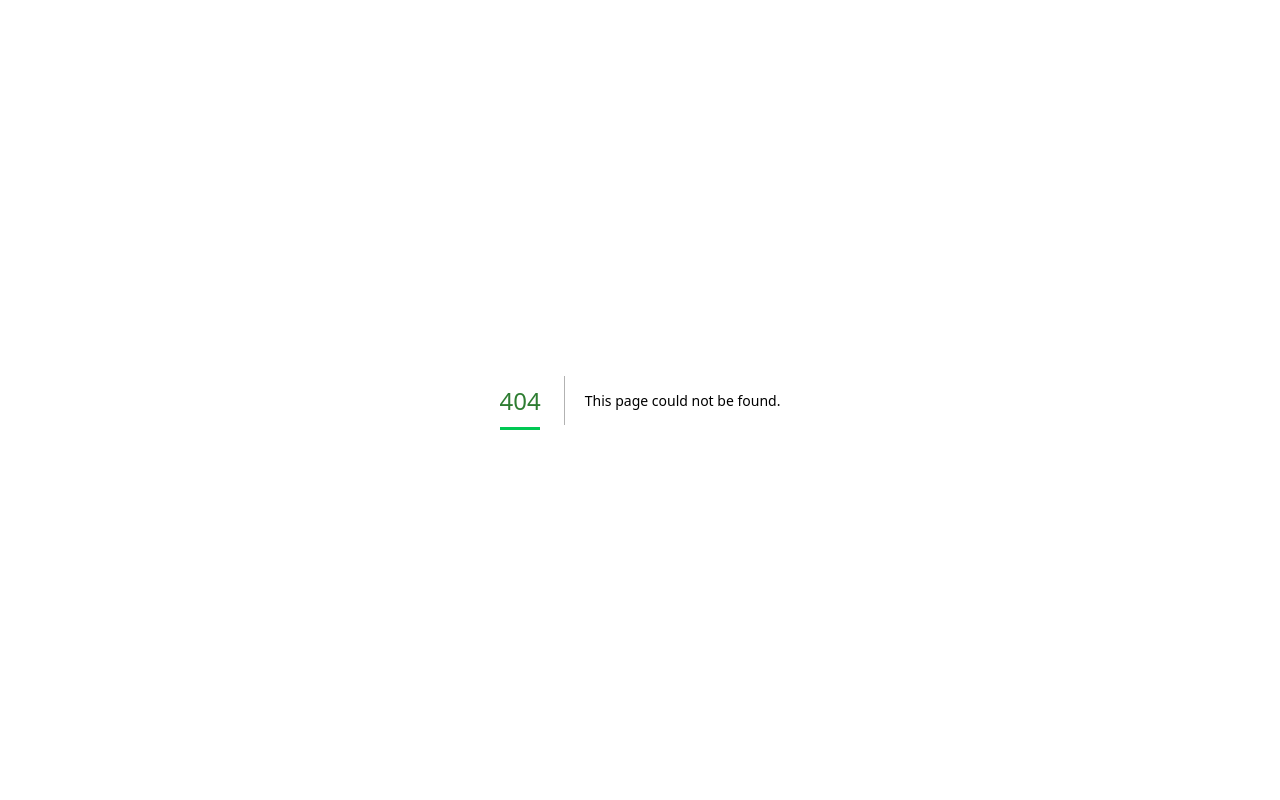
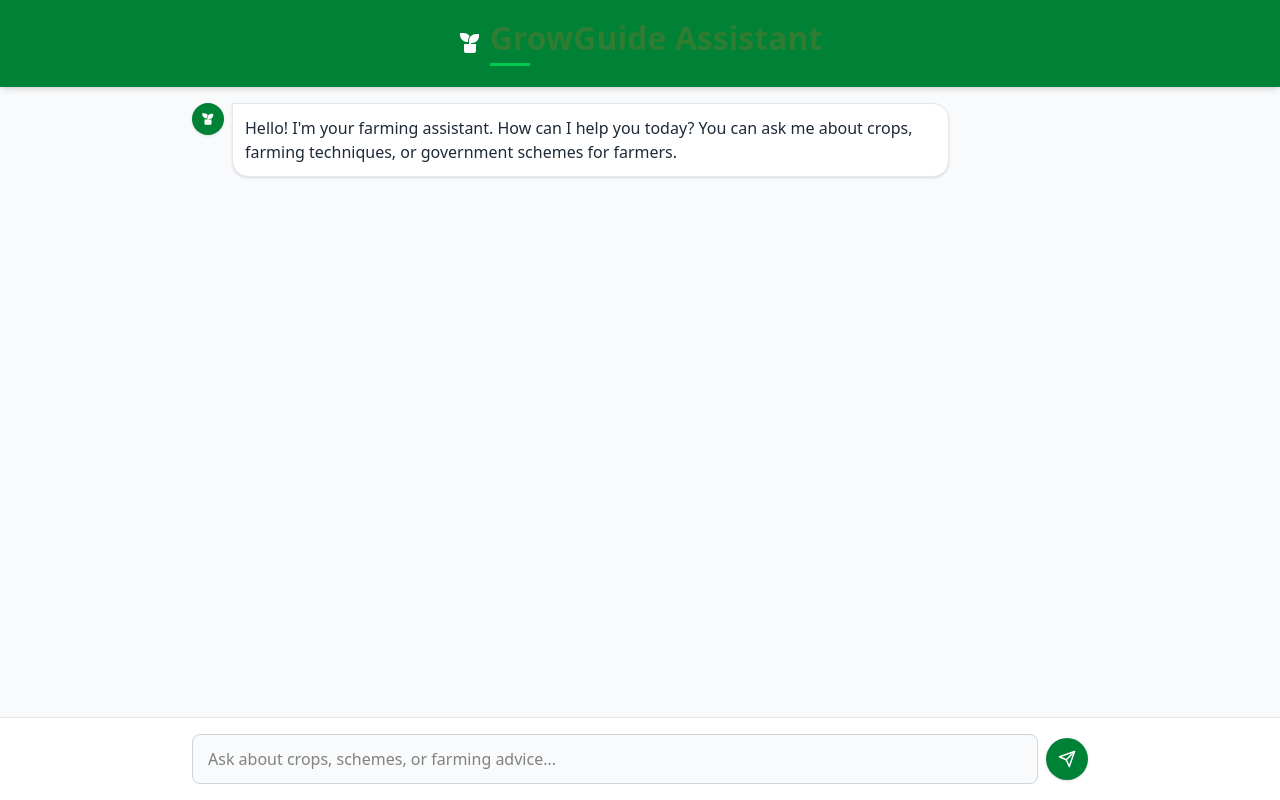
Before and after one commit to soham30rane/growguide, a Next.js app in the folder client/: page /chatbot in a window 1280 px wide. Before the commit this address had no page. Built offline with nearby package versions, Linux system fonts and the light colour scheme.

Commit message:
chatbot ui

```diff
--- /dev/null
+++ b/client/app/chatbot/page.jsx
@@ -0,0 +1,150 @@
+'use client';
+import React, { useState, useRef, useEffect } from 'react';
+import { FiSend, FiUser } from 'react-icons/fi';
+import { RiPlantFill } from 'react-icons/ri';
+
+export default function FarmingChatbot() {
+    const [messages, setMessages] = useState([
+        { text: "Hello! I'm your farming assistant. How can I help you today? You can ask me about crops, farming techniques, or government schemes for farmers.", sender: 'bot' }
+    ]);
+    const [input, setInput] = useState('');
+    const [isLoading, setIsLoading] = useState(false);
+    const messagesEndRef = useRef(null);
+
+    // Sample responses - in a real app, these would come from an API
+    const botResponses = {
+        crops: "For crop advice, consider your local climate, soil type, and water availability. Popular crops this season include wheat, rice, maize, and pulses. Would you like specific information about any particular crop?",
+        fertilizers: "For organic farming, consider compost, vermicompost, and green manures. For conventional farming, NPK fertilizers are commonly used. Always test your soil before applying fertilizers.",
+        schemes: "Current government schemes include PM-KISAN, Soil Health Card Scheme, Pradhan Mantri Fasal Bima Yojana (crop insurance), and Kisan Credit Card. Would you like more details about any specific scheme?",
+        water: "Efficient water management techniques include drip irrigation, sprinkler systems, and rainwater harvesting. These can reduce water usage by up to 60% compared to traditional flood irrigation.",
+        pests: "Integrated Pest Management (IPM) combines biological controls, crop rotation, and resistant crop varieties to minimize pesticide use. For organic solutions, consider neem oil and beneficial insects.",
+        default: "I'm not sure about that. Could you ask about crops, fertilizers, government schemes, water management, or pest control?"
+    };
+
+    const scrollToBottom = () => {
+        messagesEndRef.current?.scrollIntoView({ behavior: 'smooth' });
+    };
+
+    useEffect(() => {
+        scrollToBottom();
+    }, [messages]);
+
+    const handleSubmit = (e) => {
+        e.preventDefault();
+        if (!input.trim()) return;
+
+        // Add user message
+        setMessages([...messages, { text: input, sender: 'user' }]);
+        setIsLoading(true);
+
+        // Simulate response delay
+        setTimeout(() => {
+            let botResponse = botResponses.default;
+
+            // Simple keyword matching
+            const lowercaseInput = input.toLowerCase();
+            if (lowercaseInput.includes('crop') || lowercaseInput.includes('plant') || lowercaseInput.includes('grow')) {
+                botResponse = botResponses.crops;
+            } else if (lowercaseInput.includes('fertilizer') || lowercaseInput.includes('nutrient') || lowercaseInput.includes('soil')) {
+                botResponse = botResponses.fertilizers;
+            } else if (lowercaseInput.includes('scheme') || lowercaseInput.includes('government') || lowercaseInput.includes('subsidy') || lowercaseInput.includes('loan')) {
+                botResponse = botResponses.schemes;
+            } else if (lowercaseInput.includes('water') || lowercaseInput.includes('irrigation') || lowercaseInput.includes('rain')) {
+                botResponse = botResponses.water;
+            } else if (lowercaseInput.includes('pest') || lowercaseInput.includes('insect') || lowercaseInput.includes('disease')) {
+                botResponse = botResponses.pests;
+            }
+
+            setMessages(prev => [...prev, { text: botResponse, sender: 'bot' }]);
+            setIsLoading(false);
+            setInput('');
+        }, 1000);
+    };
+
+    return (
+        <div className="mx-auto bg-gray-50 min-h-screen flex flex-col relative">
+            {/* Header */}
+            <div className="bg-green-700 p-4 shadow-md">
+                <div className="flex items-center justify-center gap-2 max-w-4xl mx-auto">
+                    <RiPlantFill className="text-white text-2xl" />
+                    <h1 className="text-xl font-bold text-white">GrowGuide Assistant</h1>
+                </div>
+            </div>
+
+            {/* Chat area */}
+            <div className="flex-1 overflow-y-auto p-4 pb-28">
+                <div className="max-w-4xl mx-auto">
+                    {messages.map((message, index) => (
+                        <div
+                            key={index}
+                            className={`flex items-start mb-4 ${
+                                message.sender === 'user' ? 'justify-end' : 'justify-start'
+                            }`}
+                        >
+                            {message.sender === 'bot' && (
+                                <div className="w-8 h-8 rounded-full bg-green-700 flex items-center justify-center mr-2 flex-shrink-0 shadow-sm">
+                                    <RiPlantFill className="text-white text-sm" />
+                                </div>
+                            )}
+
+                            <div
+                                className={`p-3 rounded-2xl max-w-[80%] shadow-sm ${
+                                    message.sender === 'user'
+                                        ? 'bg-green-600 text-white rounded-tr-none'
+                                        : 'bg-white text-gray-800 rounded-tl-none border border-gray-200'
+                                }`}
+                            >
+                                {message.text}
+                            </div>
+
+                            {message.sender === 'user' && (
+                                <div className="w-8 h-8 rounded-full bg-green-100 flex items-center justify-center ml-2 flex-shrink-0 shadow-sm">
+                                    <FiUser className="text-green-800 text-sm" />
+                                </div>
+                            )}
+                        </div>
+                    ))}
+
+                    {isLoading && (
+                        <div className="flex items-start mb-4">
+                            <div className="w-8 h-8 rounded-full bg-green-700 flex items-center justify-center mr-2 flex-shrink-0 shadow-sm">
+                                <RiPlantFill className="text-white text-sm" />
+                            </div>
+                            <div className="bg-white p-3 rounded-2xl rounded-tl-none border border-gray-200 shadow-sm">
+                                <div className="flex space-x-2">
+                                    <div className="w-2 h-2 bg-green-600 rounded-full animate-bounce"></div>
+                                    <div className="w-2 h-2 bg-green-600 rounded-full animate-bounce" style={{ animationDelay: '0.2s' }}></div>
+                                    <div className="w-2 h-2 bg-green-600 rounded-full animate-bounce" style={{ animationDelay: '0.4s' }}></div>
+                                </div>
+                            </div>
+                        </div>
+                    )}
+                    <div ref={messagesEndRef} />
+                </div>
+            </div>
+
+            {/* Input area */}
+            <div className="fixed bottom-0 left-0 right-0 bg-white border-t border-gray-200 p-4 shadow-lg">
+                <div className="max-w-4xl mx-auto">
+                    <form onSubmit={handleSubmit} className="flex items-center gap-2">
+                        <input
+                            type="text"
+                            value={input}
+                            onChange={(e) => setInput(e.target.value)}
+                            placeholder="Ask about crops, schemes, or farming advice..."
+                            className="flex-1 p-3 border border-gray-300 rounded-full focus:outline-none focus:ring-2 focus:ring-green-500 bg-gray-50"
+                        />
+                        <button
+                            type="submit"
+                            className="bg-green-700 hover:bg-green-800 text-white p-3 rounded-full transition-colors flex items-center justify-center shadow-sm disabled:opacity-70"
+                            disabled={isLoading}
+                        >
+                            <FiSend className="text-lg" />
+                        </button>
+                    </form>
+
+                </div>
+            </div>
+        </div>
+    );
+}
```
